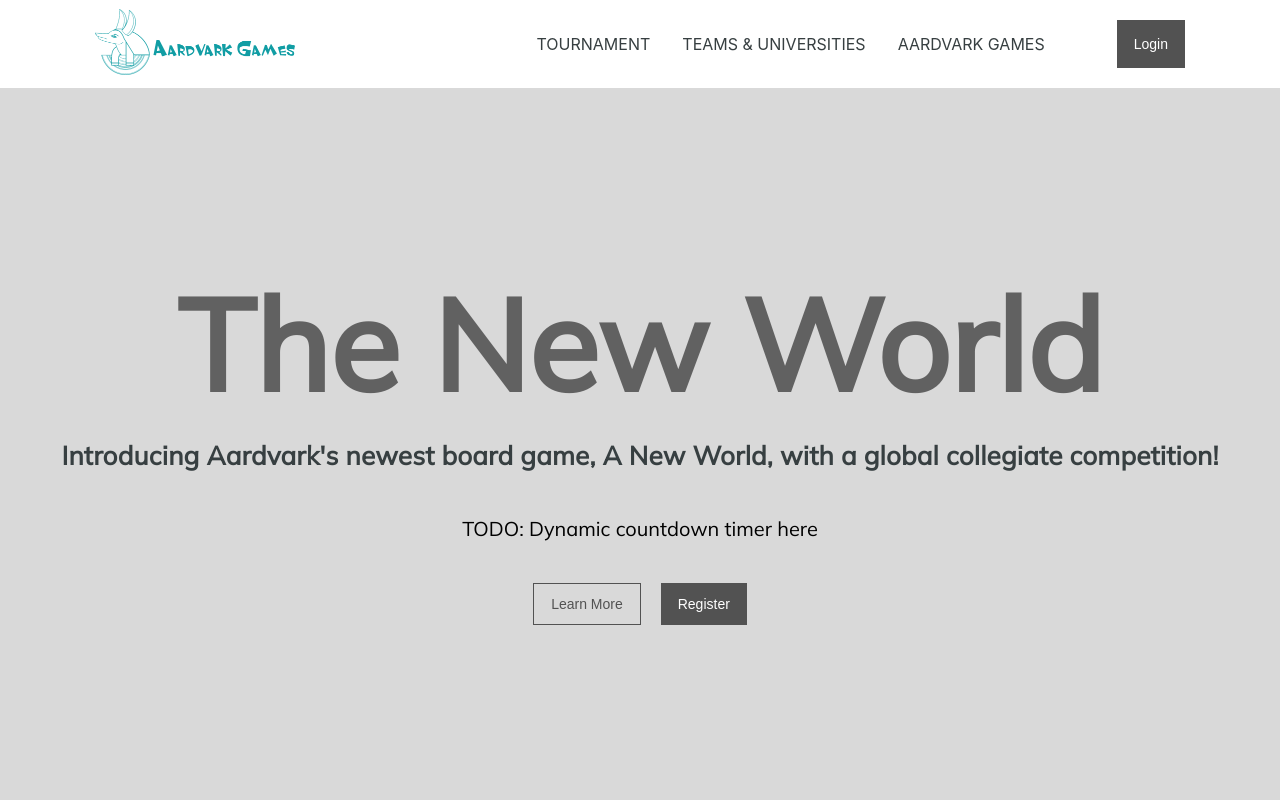
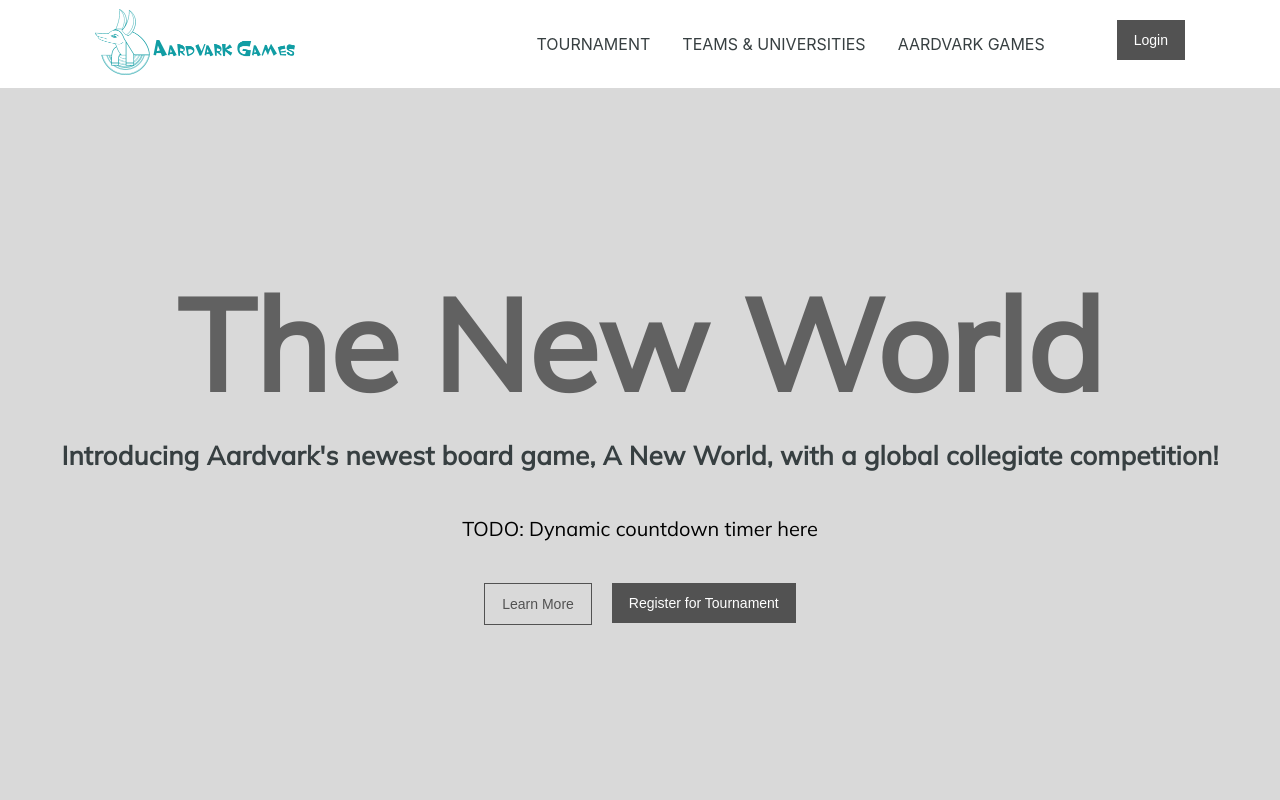
Before and after one commit to ISTE-500-501-TeamWatchHill/frontend, a React (Create React App) app: page / in a window 1280 px wide. Shown: the top 800 px of the page. Built offline with nearby package versions, Linux system fonts and the light colour scheme.

Commit message:
Add navigation to registration page

```diff
--- a/src/components/button/button.js
+++ b/src/components/button/button.js
@@ -6,9 +6,15 @@ import styles from './button.module.css';
 // width: Int                       -- width of button (subtract width of word and 34px of padding)
 // transparentBackground: Boolean   -- background of button is clear
 export default function Button(props) {
+    var link = "";
+
 
     if (!props.name) {
         throw new Error ("ERROR: No name provided for button component.");
+    }
+
+    if (props.link) {
+        link = props.link;
     }
 
     // styles passed in with the props
@@ -33,9 +39,11 @@ export default function Button(props) {
 
     return (
         <>
-            <button className={styles.button} style={propStyles}>
-                {props.name}
-            </button>
+            <a href={link}>
+                <button className={styles.button} style={propStyles}>
+                    {props.name}
+                </button>
+            </a>
         </>
     )
 }
--- a/src/pages/home/home.js
+++ b/src/pages/home/home.js
@@ -31,7 +31,7 @@ const Home = () => {
                 <div className='button-row'>
                     <Button name="Learn More" transparentBackground={true}/>
                     <Spacer width="20px"/>
-                    <Button name="Register"/>
+                    <Button name="Register for Tournament" link="/register"/>
                 </div>
             </div>
 
```
